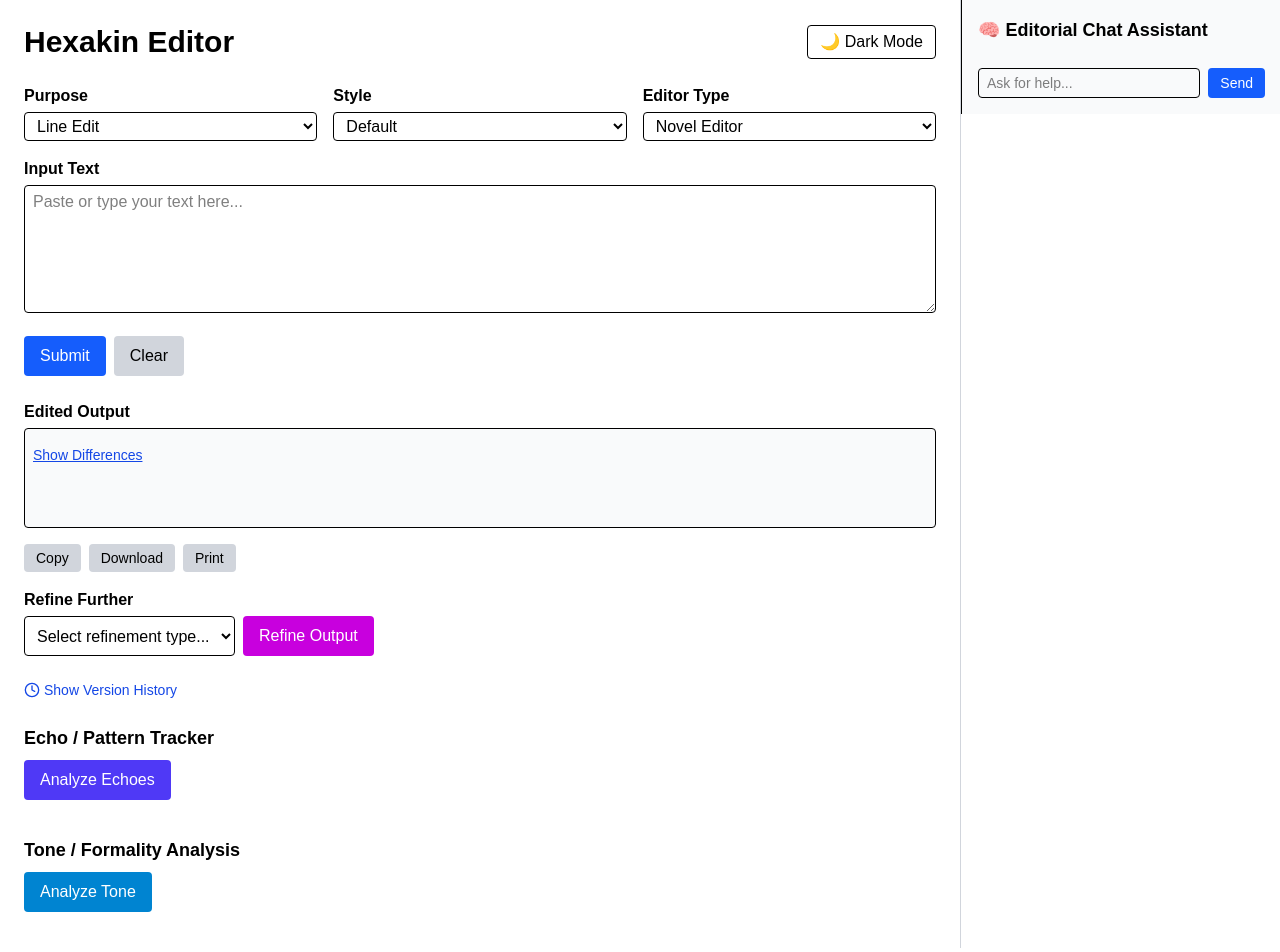
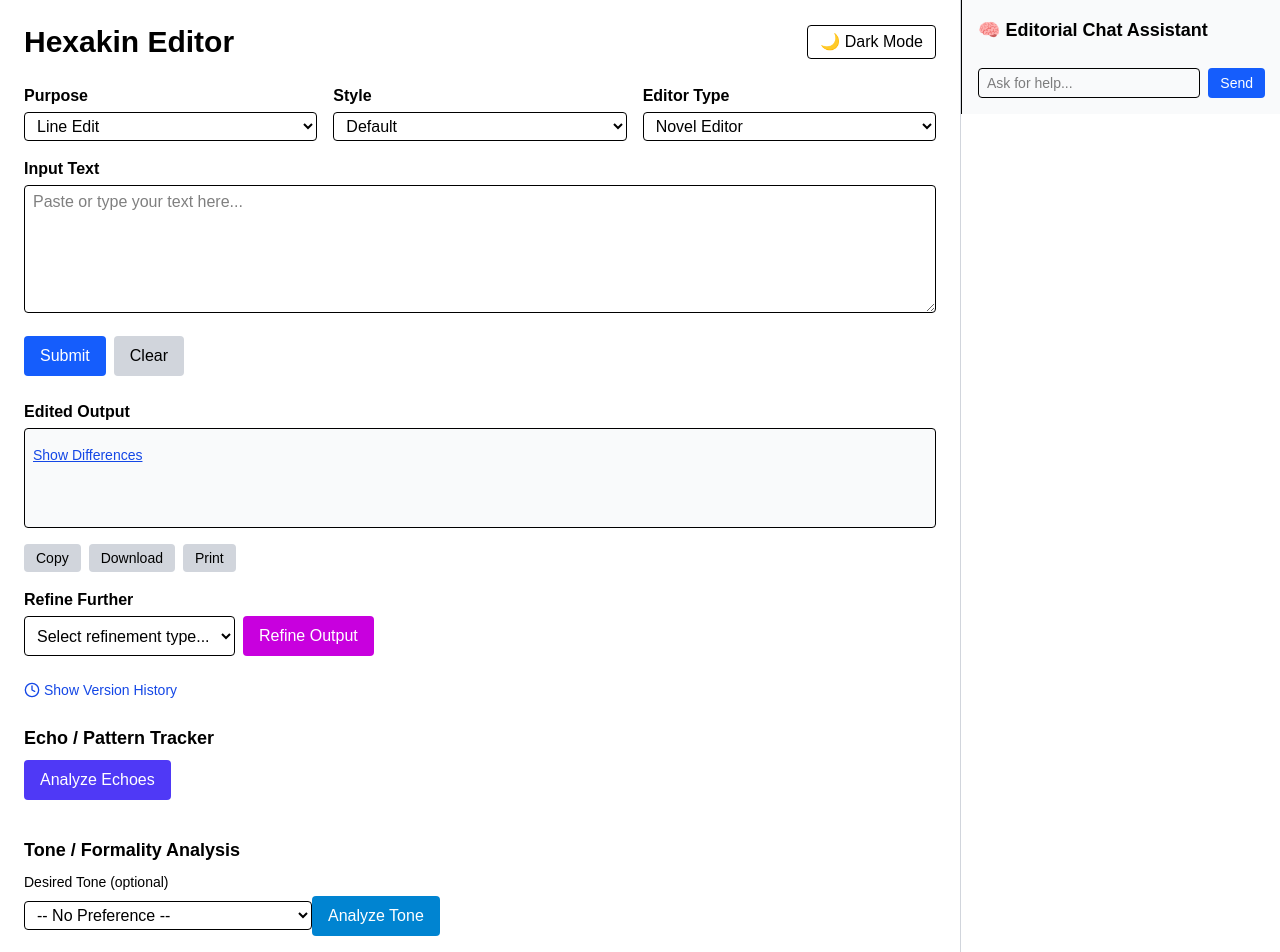
Before and after one commit to Hexakin/hexakin-editor, a Next.js app: page / in a window 1280 px wide. Shown: the top 952 px of the page. Built offline with nearby package versions, Linux system fonts and the light colour scheme.

Commit message:
tone analyzer update

```diff
--- a/components/ToneAnalyzer.tsx
+++ b/components/ToneAnalyzer.tsx
@@ -5,7 +5,23 @@ interface Props {
   text: string;
 }
 
+const TONE_OPTIONS = [
+  "",
+  "Hopeful",
+  "Desperate",
+  "Detached",
+  "Warm",
+  "Clinical",
+  "Ironic",
+  "Introspective",
+  "Playful",
+  "Paranoid",
+  "Authoritative",
+  "Neutral",
+];
+
 export default function ToneAnalyzer({ text }: Props) {
+  const [targetTone, setTargetTone] = useState("");
   const [result, setResult] = useState("");
   const [loading, setLoading] = useState(false);
   const [error, setError] = useState("");
@@ -21,7 +37,7 @@ export default function ToneAnalyzer({ text }: Props) {
       const res = await fetch("/api/tone", {
         method: "POST",
         headers: { "Content-Type": "application/json" },
-        body: JSON.stringify({ text }),
+        body: JSON.stringify({ text, targetTone }),
       });
 
       const data = await res.json();
@@ -41,6 +57,21 @@ export default function ToneAnalyzer({ text }: Props) {
   return (
     <div className="mt-6">
       <h2 className="text-lg font-semibold mb-2">Tone / Formality Analysis</h2>
+
+      {/* 📌 Desired Tone Selector */}
+      <label className="block mb-1 text-sm font-medium">Desired Tone (optional)</label>
+      <select
+        value={targetTone}
+        onChange={(e) => setTargetTone(e.target.value)}
+        className="mb-3 w-full md:w-72 border px-2 py-1 rounded"
+      >
+        {TONE_OPTIONS.map((tone) => (
+          <option key={tone} value={tone}>
+            {tone || "-- No Preference --"}
+          </option>
+        ))}
+      </select>
+
       <button
         onClick={handleAnalyze}
         disabled={loading}
--- a/pages/api/tone.ts
+++ b/pages/api/tone.ts
@@ -11,10 +11,15 @@ export default async function handler(req: NextApiRequest, res: NextApiResponse)
     return res.status(405).json({ message: "Method not allowed" });
   }
 
-  const { text } = req.body;
+  const { text, targetTone } = req.body;
+
   if (!text || typeof text !== "string") {
     return res.status(400).json({ message: "Missing or invalid text." });
   }
+
+  const toneInstruction = targetTone
+    ? `Compare the actual tone with the desired tone of "${targetTone}". If they differ, explain the difference and how the text could shift toward the desired tone.`
+    : "Detect the tone and formality of the text. Suggest improvements if needed.";
 
   const prompt = `
 Analyze the following text for overall tone and formality level.
@@ -22,7 +27,7 @@ Analyze the following text for overall tone and formality level.
 Return:
 - 🎭 Tone: (e.g. optimistic, sarcastic, professional, moody, passive-aggressive)
 - 🧑‍⚖️ Formality: (e.g. formal, casual, neutral)
-- 💡 Suggestions: If appropriate, suggest ways to shift the tone or improve consistency.
+- 💡 Suggestions: ${toneInstruction}
 
 TEXT:
 """
```
